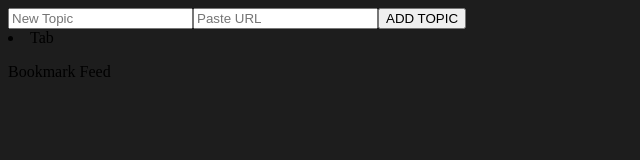
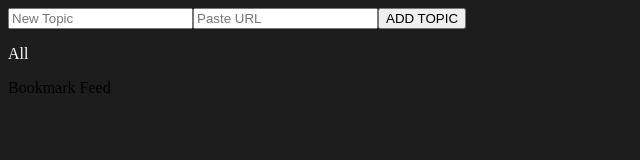
Before and after one commit to gitcodedave/solo-project, a React app: page / in a window 1280 px wide. Shown: the top 160 px of the page, without its empty margins (0-640 px from the left). Built offline with nearby package versions, Linux system fonts and the light colour scheme.

Commit message:
Got working tab creator

```diff
--- a/src/App.scss
+++ b/src/App.scss
@@ -9,3 +9,9 @@ h1 {
 body {
     background-color: rgb(29, 29, 29);
 }
+
+.tabList {
+    list-style: none;
+    padding-left: 0;
+    color: white;
+}
--- a/src/components/BookmarkCreator.jsx
+++ b/src/components/BookmarkCreator.jsx
@@ -1,18 +1,20 @@
 import React from "react"
+// import {addTab} from '/src/containers/TabContainer.jsx'
 
+export default function BookmarkCreator(props){
   let topicState = ''
-let allInputs = document.querySelectorAll('input');
-allInputs.forEach(singleInput => singleInput.value = '');
+
+
   const handleChange = function(event){
     topicState = event.target.value;
   }
 
   const handleClick = function(){
-
-    topicState = ''
+    props.func(topicState)
+    // console.log(topicState)
+    let allForms = document.querySelectorAll('input');
+    allForms.forEach(eachInput => eachInput.value = '');
   }
-
-export default function BookmarkCreator(props){
   return (
         <div>
         <input placeholder="New Topic" onChange={handleChange} ></input>
@@ -21,5 +23,3 @@ export default function BookmarkCreator(props){
         </div>
   )
 }
-
-export {topicState}
--- a/src/containers/MainContainer.jsx
+++ b/src/containers/MainContainer.jsx
@@ -2,16 +2,19 @@ import React from "react";
 import BookmarkContainer from "/src/containers/BookmarkContainer.jsx"
 import BookmarkCreator from "/src/components/BookmarkCreator.jsx"
 import TabContainer from "/src/containers/TabContainer.jsx";
-
+import { useState } from 'react';
 
 
 
 export default function MainContainer(props){
-
+    const [tabs, setTabs] = useState(['All'])
+    const addTab = function (input) {
+        setTabs((prevTabs) => [...prevTabs, input])
+    }
     return (
         <div>
-         <BookmarkCreator></BookmarkCreator>
-         <TabContainer></TabContainer>
+         <BookmarkCreator func={addTab}></BookmarkCreator>
+         <TabContainer state={tabs}></TabContainer>
          <BookmarkContainer></BookmarkContainer>
          </div>
     )
--- a/src/containers/TabContainer.jsx
+++ b/src/containers/TabContainer.jsx
@@ -1,16 +1,14 @@
 import React from "react";
-import topicState from "/src/components/BookmarkCreator.jsx";
 
-
-
-function Tab(props){
+export default function TabContainer(props){
+    let tabArray = []
+    for(let i = 0; i < props.state.length; i++){
+        console.log(props.state)
+        tabArray.push(<li>{props.state[i]}</li>)
+    }
     return (
-        <li>Tab</li>
+        <ul className="tabList">
+            {tabArray}
+        </ul>
     )
 }
-
-export default function TabContainer(){
-    return (
-        <Tab></Tab>
-    )
-}
```
Also changed, not shown: 4 other files (tests, documents, lock files or other folders). Lines whose indentation alone changed are shown as unchanged.
